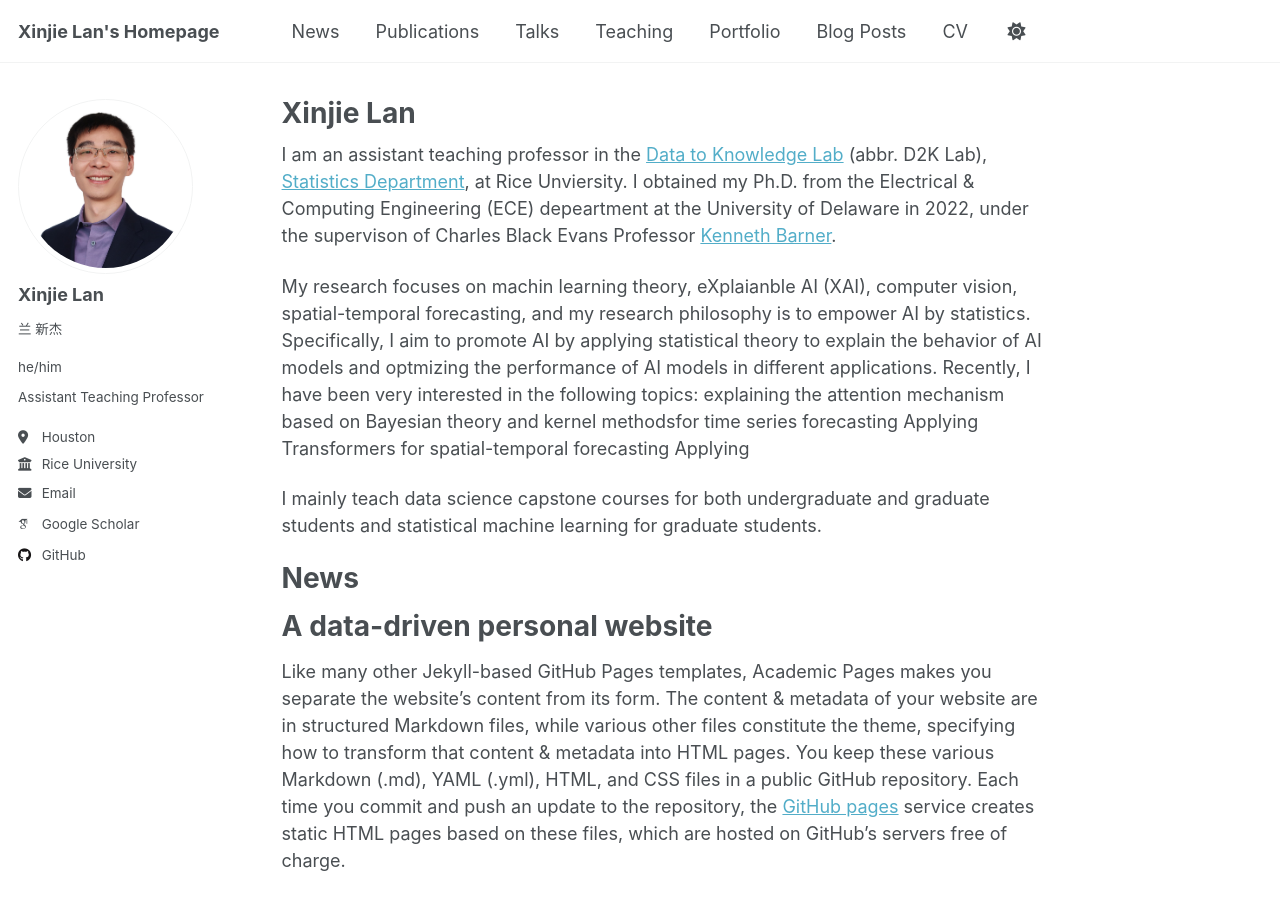
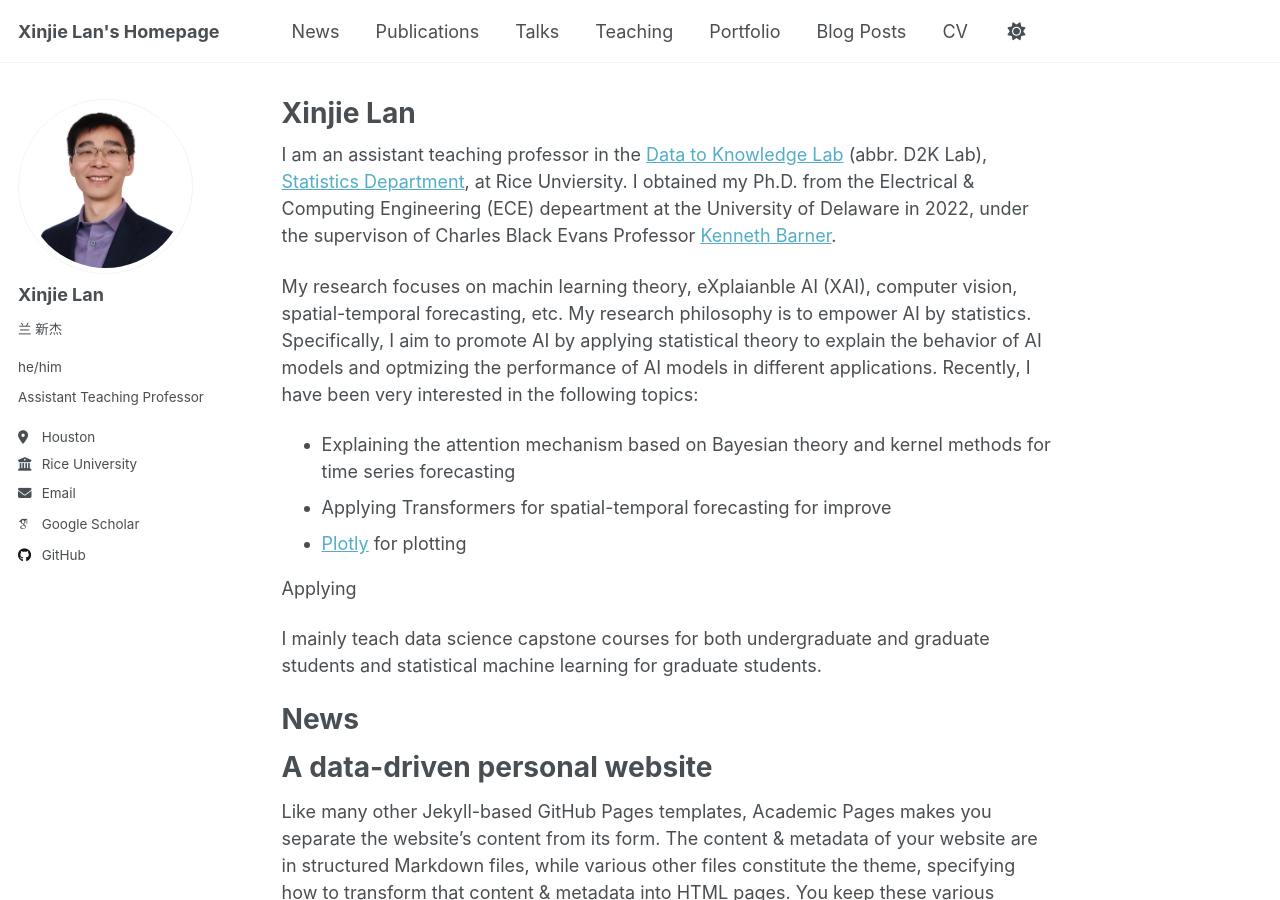
Before and after one commit to xinjie-ethan-lan/xinjie-ethan-lan.github.io, a Jekyll site: the page built from _pages/about.md, in a window 1280 px wide and 900 px high. Built offline with Jekyll 4.4.1, drawn with Linux system fonts in a browser that asks for light colours; some web fonts are replaced; a script that is not in the unit is left out.

Commit message:
Update about.md

```diff
--- a/_pages/about.md
+++ b/_pages/about.md
@@ -9,9 +9,12 @@ redirect_from:
 
 I am an assistant teaching professor in the [Data to Knowledge Lab](https://d2k.rice.edu/about) (abbr. D2K Lab), [Statistics Department](https://statistics.rice.edu/about), at Rice Unviersity. I obtained my Ph.D. from the Electrical & Computing Engineering (ECE) depeartment at the University of Delaware in 2022, under the supervison of Charles Black Evans Professor [Kenneth Barner](https://www.ece.udel.edu/people/faculty/barner/).
 
-My research focuses on machin learning theory, eXplaianble AI (XAI), computer vision, spatial-temporal forecasting, and my research philosophy is to empower AI by statistics. Specifically, I aim to promote AI by applying statistical theory to explain the behavior of AI models and optmizing the performance of AI models in different applications. Recently, I have been very interested in the following topics:
-explaining the attention mechanism based on Bayesian theory and kernel methodsfor time series forecasting
-Applying Transformers for spatial-temporal forecasting
+My research focuses on machin learning theory, eXplaianble AI (XAI), computer vision, spatial-temporal forecasting, etc. My research philosophy is to empower AI by statistics. Specifically, I aim to promote AI by applying statistical theory to explain the behavior of AI models and optmizing the performance of AI models in different applications. Recently, I have been very interested in the following topics:
+- Explaining the attention mechanism based on Bayesian theory and kernel methods for time series forecasting
+- Applying Transformers for spatial-temporal forecasting for improve
+- [Plotly](https://plotly.com/javascript/) for plotting
+
+
 Applying
 
 I mainly teach data science capstone courses for both undergraduate and graduate students and statistical machine learning for graduate students.
```
